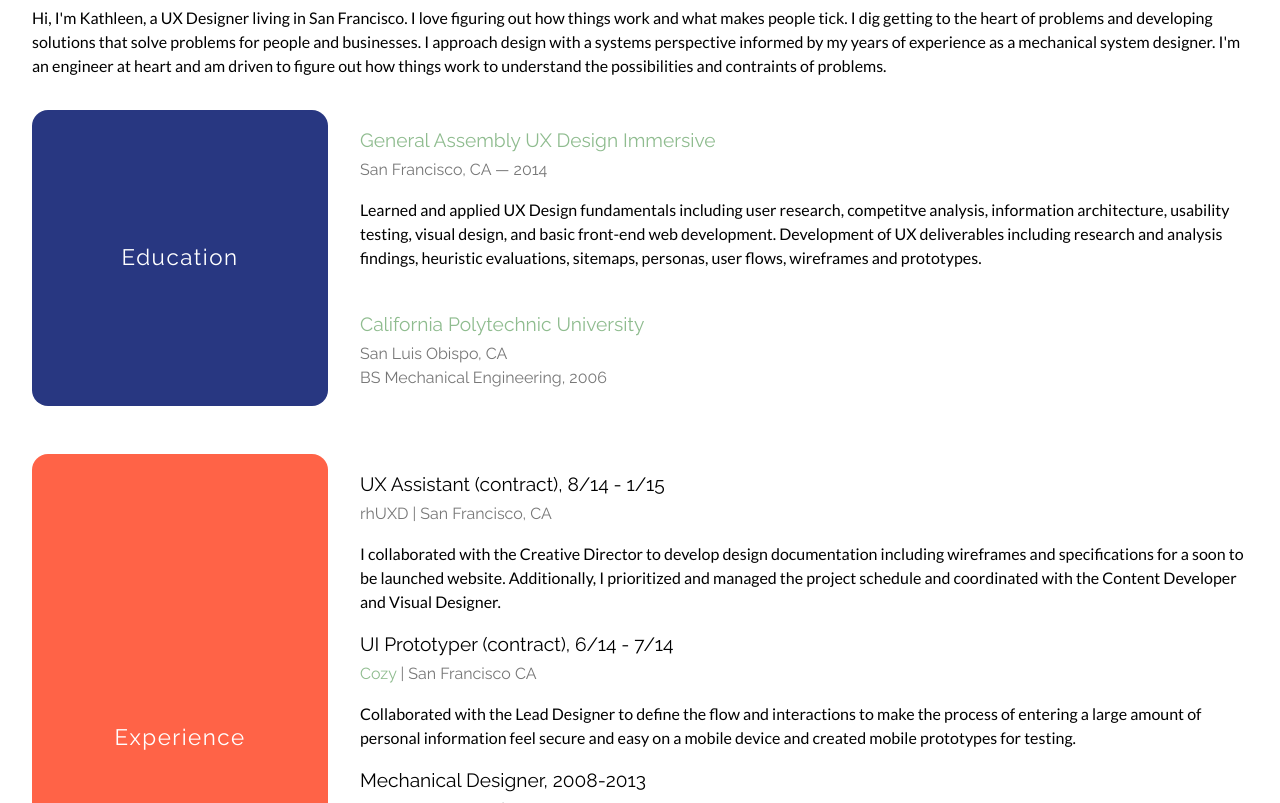
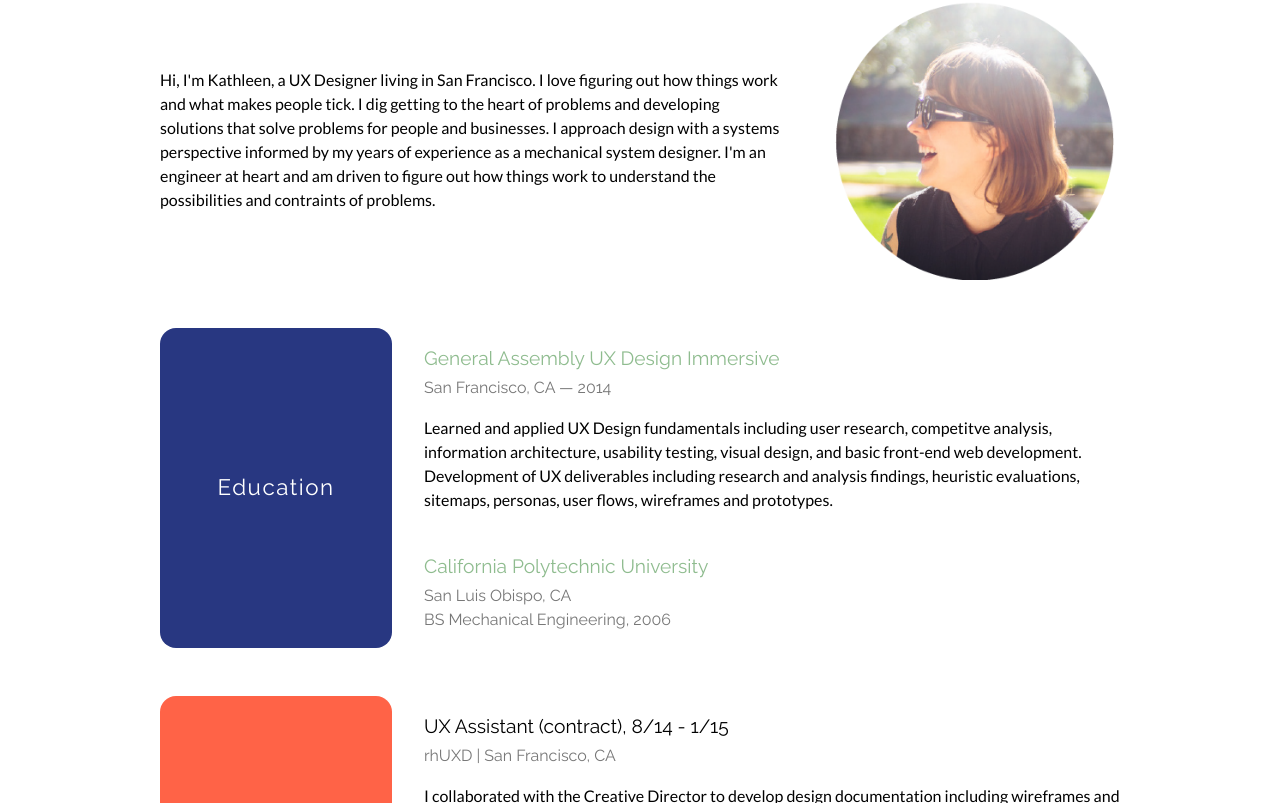
Before and after one commit to kathmath/Portfolio, a website: page Portfolio_Website/index.html in a window 1280 px wide. Shown: the part 610-1413 px from the top of the page. Drawn offline with nearby package versions, Linux system fonts and the light colour scheme; files that its build step writes are made by us from their sources.

Commit message:
added resume section

```diff
--- a/Portfolio_Website/gruntfile.js
+++ b/Portfolio_Website/gruntfile.js
@@ -60,7 +60,11 @@ module.exports = function(grunt) {
   			files: ['src/scss/**/*.scss'],
   			tasks: ['sass:dev']
   		}
-  	}
+  	},
+    htmllint: {
+      options: {},
+      src: ['*.html'],
+    },
   });
 
   // Load the plugins.
@@ -68,9 +72,10 @@ module.exports = function(grunt) {
   grunt.loadNpmTasks('grunt-contrib-watch');
   grunt.loadNpmTasks('grunt-sass');
   grunt.loadNpmTasks('grunt-postcss');
+  grunt.loadNpmTasks('grunt-htmllint');
 
   // Default task(s).
-  grunt.registerTask('default', ['uglify:dev', 'sass:dev']);
+  grunt.registerTask('default', ['uglify:dev', 'sass:dev', 'htmllint']);
   grunt.registerTask('build', ['uglify:build', 'postcss:build', 'sass:build']);
 
 };
--- a/Portfolio_Website/index.html
+++ b/Portfolio_Website/index.html
@@ -5,19 +5,20 @@
     <meta name="viewport" content="width=device-width, initial-scale=1.0" />
     <title>Kathleen Matthews | UI Developer</title>
     <meta name="author" content="Kathleen Matthews">
+     <meta name="keywords" content="Kathleen Matthews, UI/UX Designer, UI/UX Developer, San Francisco, Front-End Developer">
     <link rel="stylesheet" href="css/style.css"/>
     <script type="text/javascript" src="js/modernizr.js"></script>
   </head>
   <body>
-    <div class="wrap">
-      <div class="topBar">
+
+      <div class="top_bar">
         <div id="home">
           <h1 class = "centered"><a href="#home">kathleen matthews</a></h1>
           <h2 class = "centered">UI DEVELOPER & DESIGNER</h2>
         </div>
       </div>
 
-      <div class="circleContainer">
+      <div class="circle_container">
         <div class="circle portfolio"><div><a href="#work">work</a></div></div>
         <div class="circle about"><div><a href="#about">about</a></div></div>
         <div class="circle contact"><div><a href="#contact">contact</a></div></div>
@@ -64,18 +65,19 @@
         </div>
 
       </section>
-      </div> -->
+
        <!-- About Section -->
-
+    <div class="wrap">
       <section id="about">
         <h4 class = "centered">ABOUT</h4>
-          <div class="aboutText">
+        <div class="about_text">
           <p>Hi, I'm Kathleen, a UX Designer living in San Francisco. I love figuring out how things work and what makes people tick. I dig getting to the heart of problems and developing solutions that solve problems for people and businesses. I approach design with a systems perspective informed by my years of experience as a mechanical system designer. I'm an engineer at heart and am driven to figure out how things work to understand the possibilities and contraints of problems.</p>
+          <img class="profile_pic" src="img/kam1.png">
         </div>
         <div class = "resume">
-            <div class = "resumeSection">
-              <div class = "resumeTitle blue"><h3>Education</h3></div>
-              <div class = "resumeText">
+          <div class = "resume_section">
+            <div class = "resume_title blue"><h3>Education</h3></div>
+            <div class = "resume_text">
               <h5><a href="https://generalassemb.ly/education/user-experience-design-immersive" target="_blank">General Assembly UX Design Immersive</a></h5>
               <h2>San Francisco, CA  —  2014</h2>
               <p>Learned and applied UX Design fundamentals including user research, competitve analysis, information architecture, usability testing, visual design, and basic front-end web development. Development of UX deliverables including research and analysis findings, heuristic evaluations, sitemaps, personas, user flows, wireframes and prototypes.</p>
@@ -84,10 +86,10 @@
               <h2>San Luis Obispo, CA <br> BS Mechanical Engineering, 2006</h2>
             </div>
           </div>
-            <div class = "resumeSection">
-              <div class = "resumeTitle orange"><h3>Experience</h3></div>
+          <div class = "resume_section">
+            <div class = "resume_title orange"><h3>Experience</h3></div>
 
-              <div class = "resumeText">
+            <div class = "resume_text">
               <h5>UX Assistant (contract), 8/14 - 1/15</h5>
               <h2>rhUXD | San Francisco, CA</h2>
               <p class = "experience">I collaborated with the Creative Director to develop design documentation including wireframes and specifications for a soon to be launched website. Additionally, I prioritized and managed the project schedule and coordinated with the Content Developer and Visual Designer.</p>
@@ -109,9 +111,9 @@
               <p class = "experience">I did some interesting analyses of microturbine emmissions to see how complete the combustion was in test installations. I also did a lot of research on axial turbines; most modern turbines are radial flow machines. I'm not sure if my boss really thought I might find something interesting or if he was trying to keep me busy. Either way, it was fun to go to university libraries and dig through old books and journals (most relevant research on the subject was at least 30 years old) and try to figure out something I knew next to nothing about.</p> -->
             </div>
           </div>
-            <div class = "resumeSection">
-              <div class = "resumeTitle green"><h3>Skills &amp Tools</h3></div>
-              <div class = "resumeText">
+          <div class = "resume_section">
+            <div class = "resume_title green"><h3>Skills &amp Tools</h3></div>
+            <div class = "resume_text">
               <h2>Technologies</h2>
               <ul>
                 <li>HTML5/CSS3/SCSS</li>
@@ -137,7 +139,7 @@
         <!-- Contact Section -->
       <section id="contact">
         <h4 class = "centered">CONTACT</h4>
-          <div class="aboutText">
+        <div class="">
           <p>Get in touch! <a href="mailto:kathmath@gmail.com" class="underline"> Email</a> me or connect with me on <a href="http://www.linkedin.com/in/kathmath/" target="_blank" class="underline">Linkedin.</a></p>
         </div>
       </section>
--- a/Portfolio_Website/package.json
+++ b/Portfolio_Website/package.json
@@ -17,6 +17,7 @@
     "grunt": "^0.4.5",
     "grunt-contrib-uglify": "^0.9.1",
     "grunt-contrib-watch": "^0.6.1",
+    "grunt-htmllint": "^0.2.7",
     "grunt-postcss": "^0.5.4",
     "grunt-sass": "^1.0.0"
   },
--- a/Portfolio_Website/src/scss/layout/_globals.scss
+++ b/Portfolio_Website/src/scss/layout/_globals.scss
@@ -25,7 +25,7 @@ $head-font: 'Raleway', sans-serif;
 	font-size: $size;
 }
 
-@mixin flexContainer($flex-direction, $align-items, $justify-content, $wrap) {
+@mixin flex_container($flex-direction, $align-items, $justify-content, $wrap) {
 	display: flex;
 	flex-direction: $flex-direction;
 	align-items: $align-items;
@@ -77,7 +77,7 @@ h3 {
 }
 
 h4 {
-	@include headings(2rem);
+	@include headings(1.4rem);
 	margin-top: $margin * 4;
 }
 
@@ -97,24 +97,25 @@ ul {
 
 //class & id styles
 
-// .wrap {
-// 	@include flexContainer(column, center, stretch, nowrap);
-// 	max-width: 60em;
-// 	margin: 0 auto;
-// }
+.wrap {
+	@include flex_container(column, center, stretch, nowrap);
+	max-width: 60em;
+	margin: 0 auto;
+}
 
 //nav styles
 
 
 
-.circleContainer {
-	@include flexContainer(row, center, space-around, nowrap);
+.circle_container {
+	@include flex_container(row, center, space-around, nowrap);
 	max-width: 60rem;
 	margin: 4em auto;
 	margin-bottom: 2em;
 }
 
 .circle {
+	// display: flex;
     width:25%;
     div {
 	    float:left;
@@ -191,11 +192,23 @@ ul {
 
 //resume
 
-.resumeSection {
-	@include flexContainer(column, center, center, wrap)
+.about_text {
+	@include flex_container(column, center, center, wrap);
+	p, img {
+		display: flex;
+		width: 100%;
+		margin-top: $margin;
+		margin-bottom: $margin;
+	}
 }
 
-.resumeTitle {
+
+.resume_section {
+	@include flex_container(column, center, center, wrap);
+
+}
+
+.resume_title {
 	display: flex;
 	justify-content: center;
 	align-items: center;
@@ -211,7 +224,7 @@ ul {
 	}
 }
 
-.resumeText {
+.resume_text {
 	width: 100%;
 	margin: $margin 0;
 }
@@ -227,17 +240,28 @@ ul {
 		font-size: 1.2em;
 	}
 
+	//about
+	.about_text {
+		@include flex_container(row, center, space-between, nowrap);
+		p {
+			width: 65%;
+		}
+		img {
+			width: 30%;
+		}
+	}
+
 	//resume
 
-	.resumeSection {
-		@include flexContainer(row, stretch, space-between, nowrap)
+	.resume_section {
+		@include flex_container(row, stretch, space-between, nowrap)
 	}
 
-	.resumeTitle {
+	.resume_title {
 		width: 25%;
 	}
 
-	.resumeText {
+	.resume_text {
 		width: 75%;
 		margin-left: $margin * 2;
 		margin-top: $margin * 2;
```
Also changed, not shown: Portfolio_Website/css/style.css, Portfolio_Website/img/kam1.png (added). Lines whose indentation alone changed are shown as unchanged.
